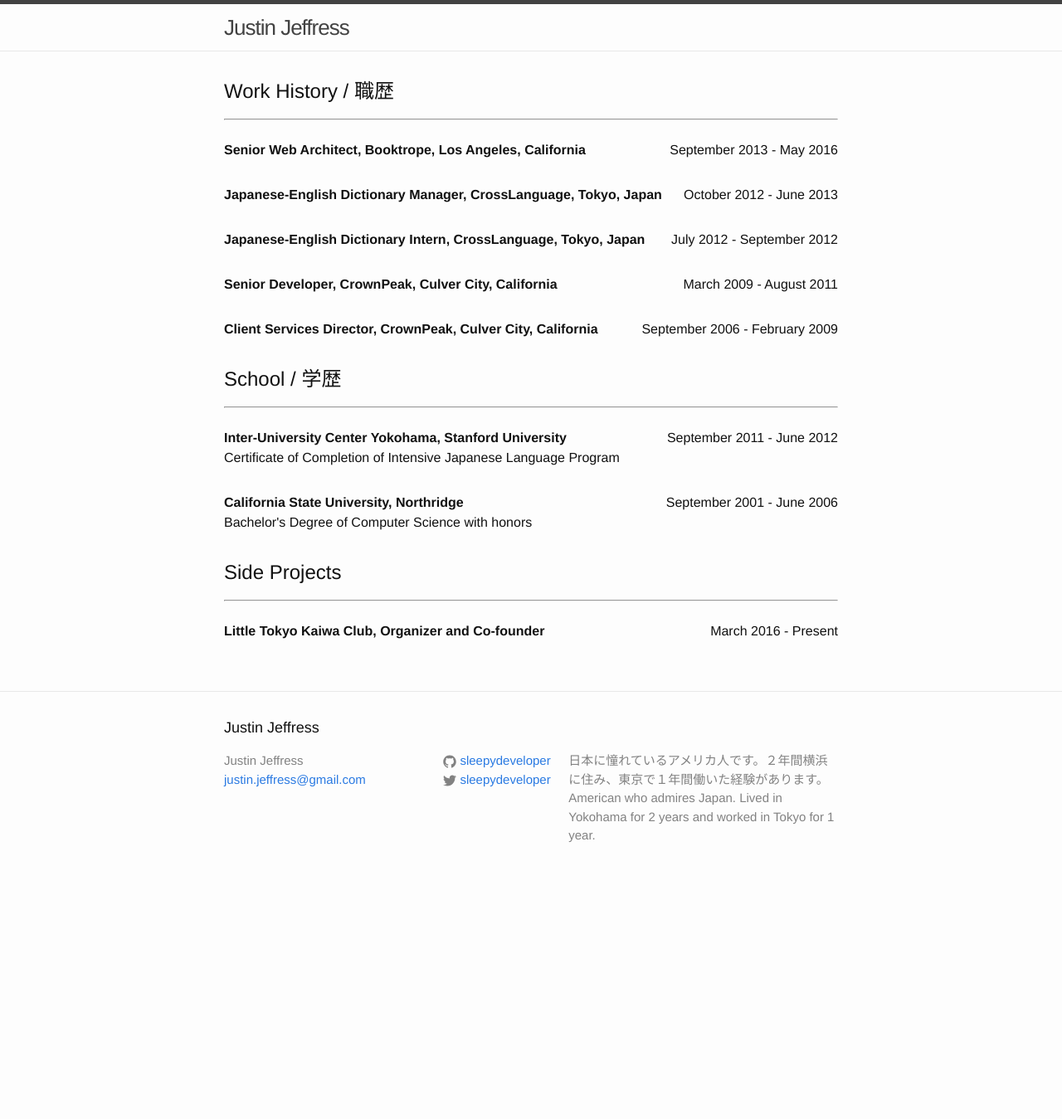
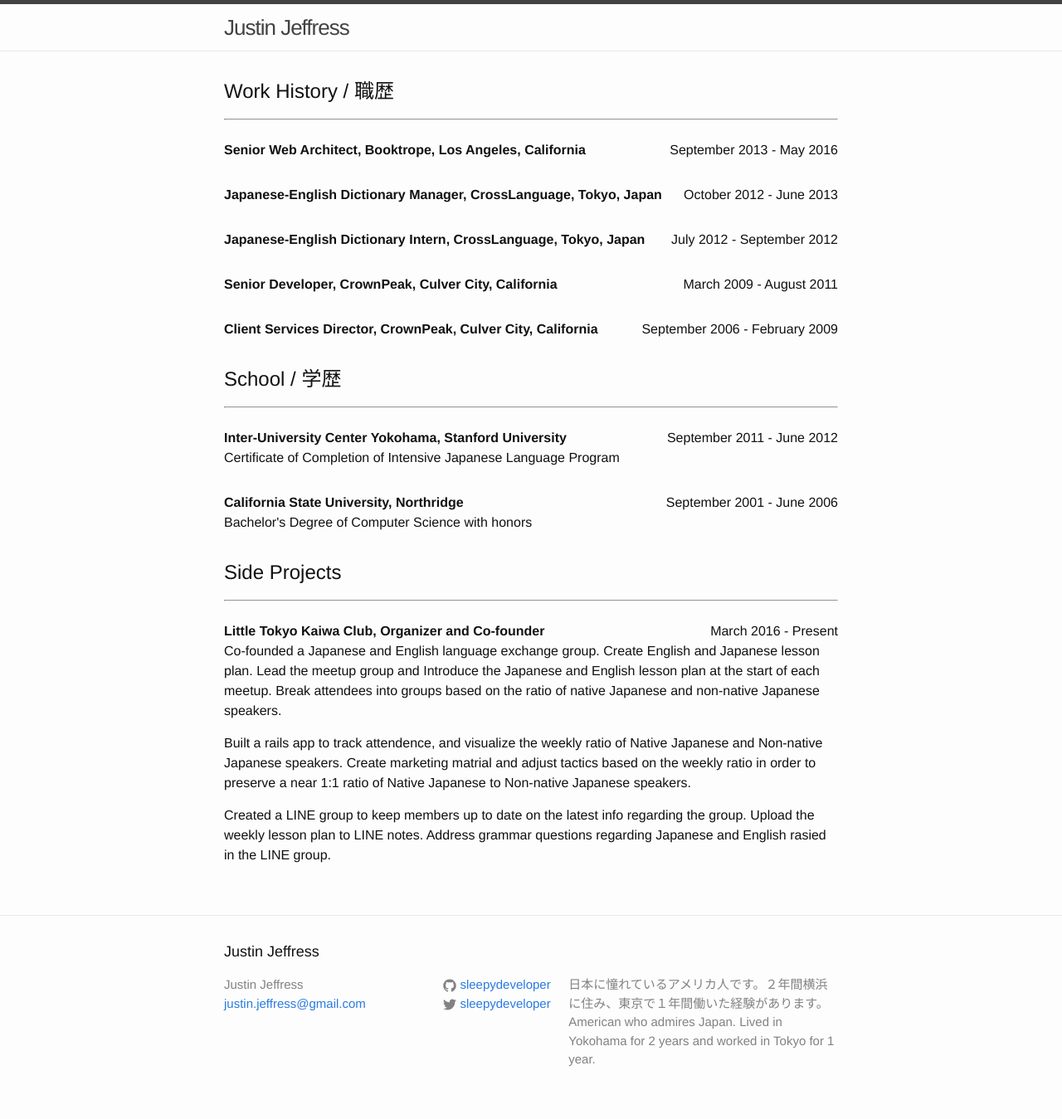
Before and after one commit to SleepyDeveloper/sleepydeveloper.github.io, a Jekyll site: the page built from index.html, in a window 1280 px wide. Shown: the whole page at 83% size. Built offline with Jekyll 4.4.1, drawn with Linux system fonts in a browser that asks for light colours; before the commit the page ends 1079 px from its top, so only the background shows below that.

Commit message:
Added Kaiwa Club Description
Signed-off-by: sleepydeveloper <sleepydeveloper@gmail.com>

```diff
--- a/index.html
+++ b/index.html
@@ -67,6 +67,26 @@
         March 2016 - Present
       </div>
       <div>
+        <p>
+          Co-founded a Japanese and English language exchange group. Create
+          English and Japanese lesson plan. Lead the meetup group and Introduce
+          the Japanese and English lesson plan at the start of each meetup.
+          Break attendees into groups based on the ratio of native Japanese and
+          non-native Japanese speakers.
+        </p>
+        <p>
+          Built a rails app to track attendence, and visualize the
+          weekly ratio of Native Japanese and Non-native Japanese speakers.
+          Create marketing matrial and adjust tactics based on the weekly ratio
+          in order to preserve a near 1:1 ratio of Native Japanese to Non-native
+          Japanese speakers.
+        </p>
+        <p>
+          Created a LINE group to keep members up to date on the latest info
+          regarding the group. Upload the weekly lesson plan to LINE notes.
+          Address grammar questions regarding Japanese and English rasied in
+          the LINE group.
+        </p>
       </div>
     </li>
   </ul>
```
